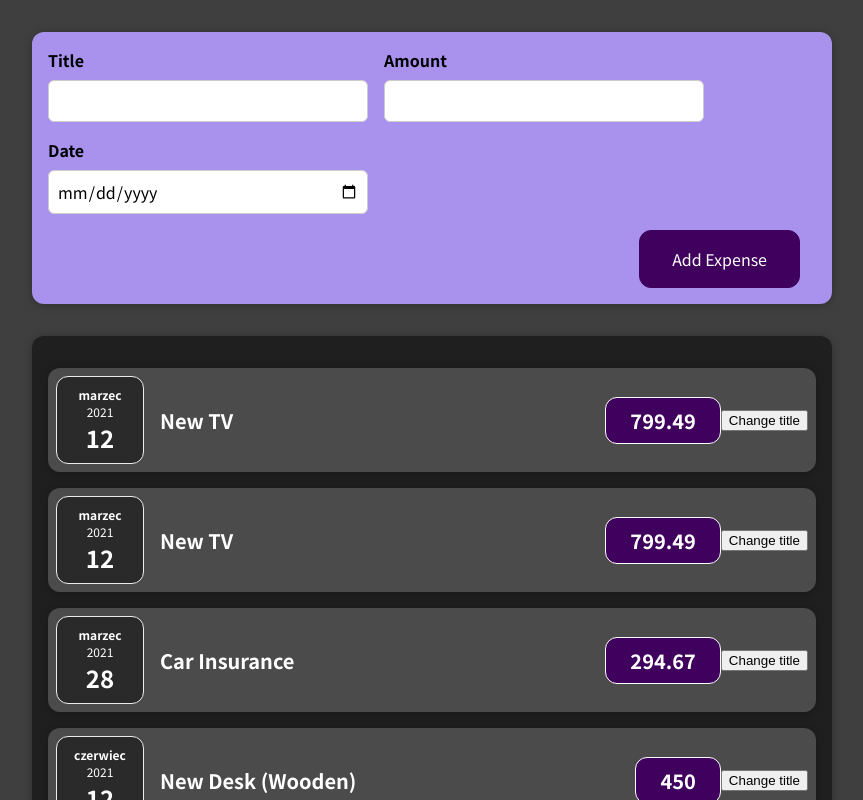
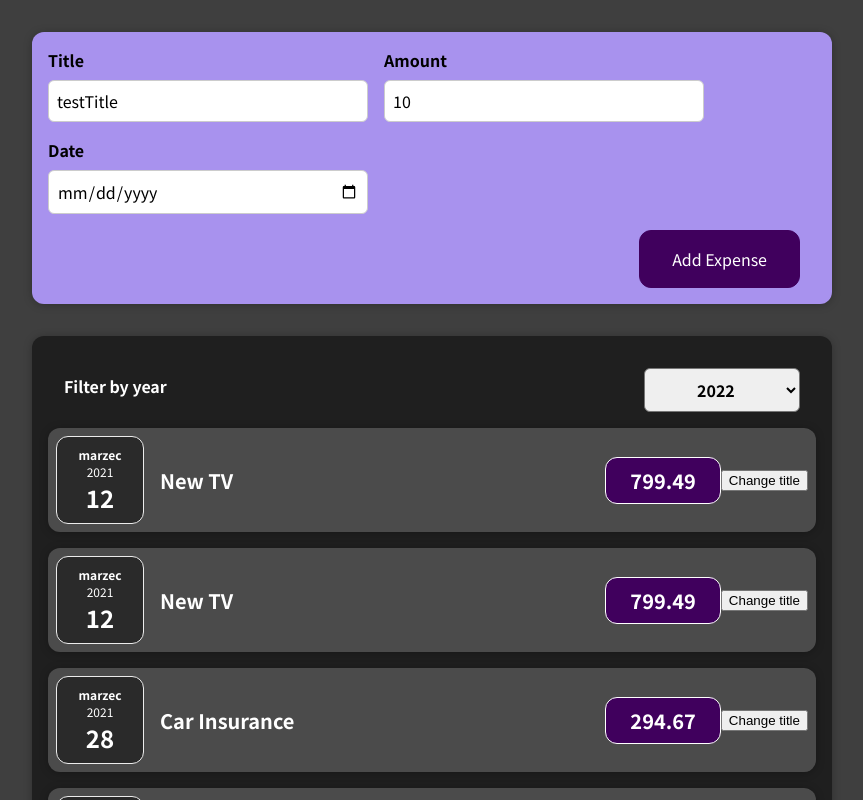
Before and after one commit to sawiewa/01-starting-setup, a React (Create React App) app: page / in a window 1280 px wide. Shown: the top 800 px of the page, without its empty margins (208-1071 px from the left). Built offline with nearby package versions, Linux system fonts and the light colour scheme.

Commit message:
kolejna czesc nauki

```diff
--- a/src/App.js
+++ b/src/App.js
@@ -29,10 +29,14 @@
 			date: new Date(2023, 5, 18),
 		},
 	];
+	const addExpenseHandler = (expense) => {
+		console.log('z aplikacji App.js');
+		console.log(expense);
+	};
 
 	return (
 		<div>
-			<NewExpense></NewExpense>
+			<NewExpense onAddExpense={addExpenseHandler}></NewExpense> {/*przekazujemy dane z komponentu NewExpenses*/}
 			<Expenses items={expenses}></Expenses>
 		</div>
 	);
--- a/src/components/Expenses/Expenses.js
+++ b/src/components/Expenses/Expenses.js
@@ -1,10 +1,13 @@
+import React, { useState } from 'react';
 import './Expenses.css';
 import ExpenseItem from './ExpenseItem';
 import Card from '../UI/Card';
+import ExpensesFilter from '../ExpensesFilter/ExpensesFilter';
 
 function Expenses(props) {
 	return (
 			<Card className='expenses'>
+			<ExpensesFilter />
 				<ExpenseItem
 					title={props.items[1].title}
 					amount={props.items[1].amount}
@@ -26,6 +29,7 @@
 					amount={props.items[4].amount}
 					date={props.items[4].date}></ExpenseItem>
 			</Card>
+
 	);
 }
 
--- /dev/null
+++ b/src/components/ExpensesFilter/ExpensesFilter.css
@@ -0,0 +1,24 @@
+.expenses-filter {
+	color: white;
+	padding: 0 1rem;
+}
+
+.expenses-filter__control {
+	display: flex;
+	width: 100%;
+	align-items: center;
+	justify-content: space-between;
+	margin: 1rem 0;
+}
+
+.expenses-filter label {
+	font-weight: bold;
+	margin-bottom: 0.5rem;
+}
+
+.expenses-filter select {
+	font: inherit;
+	padding: 0.5rem 3rem;
+	font-weight: bold;
+	border-radius: 6px;
+}
--- /dev/null
+++ b/src/components/ExpensesFilter/ExpensesFilter.js
@@ -0,0 +1,25 @@
+import React from 'react';
+
+import './ExpensesFilter.css';
+
+const ExpensesFilter = () => {
+
+
+
+
+	return (
+		<div className='expenses-filter'>
+			<div className='expenses-filter__control'>
+				<label>Filter by year</label>
+				<select>
+					<option value='2022'>2022</option>
+					<option value='2021'>2021</option>
+					<option value='2020'>2020</option>
+					<option value='2019'>2019</option>
+				</select>
+			</div>
+		</div>
+	);
+};
+
+export default ExpensesFilter;
--- a/src/components/NewExpense/ExpenseForm.js
+++ b/src/components/NewExpense/ExpenseForm.js
@@ -1,9 +1,9 @@
 import React, { useState } from 'react';
 import './ExpenseForm.css';
 
-const ExpenseForm = () => {
-	const [enteredTitle, setEnteredTitle] = useState('');
-	const [enteredAmount, setEnteredAmount] = useState('');
+const ExpenseForm = (props) => {
+	const [enteredTitle, setEnteredTitle] = useState('testTitle');
+	const [enteredAmount, setEnteredAmount] = useState('10');
 	const [enteredDate, setEnteredDate] = useState('');
 
 	const titleChangeHandler = (event) => {
@@ -21,14 +21,17 @@
 	const submitHandler = (event) => {
 		event.preventDefault();
 		const expenseData = {
+			//obiekt, te nazwy title, amountm date zobaczymy w konsoli jako tutuły i przypisane do nich wartosci
 			title: enteredTitle,
 			amount: enteredAmount,
 			date: new Date(enteredDate),
 		};
 		console.log(expenseData);
-		setEnteredTitle('');
+		props.onSaveExpenseData(expenseData);// przekazujemy expenseData w parametrze do komponentu NewExpense i tam jest kopiowany ten obiekt i dodane id
+		setEnteredTitle(''); //usuwamy dane po przeslaniu formularza
 		setEnteredAmount('');
 		setEnteredDate('');
+		console.log(enteredTitle);
 	};
 	return (
 		<form onSubmit={submitHandler}>
@@ -37,7 +40,7 @@
 					<label>Title</label>
 					<input
 						type='text'
-						value={enteredTitle}
+						value={enteredTitle} //domyślna wartość
 						onChange={titleChangeHandler}
 					/>
 				</div>
@@ -46,7 +49,7 @@
 					<input
 						type='number'
 						min='0.1'
-						step='0.01'
+						step='0.05'
 						value={enteredAmount}
 						onChange={amountChangeHandler}
 					/>
@@ -55,7 +58,7 @@
 					<label>Date</label>
 					<input
 						type='date'
-						min='2023-01-01'
+						min='2018-01-01'
 						max='2025-12-31'
 						value={enteredDate}
 						onChange={dateChangeHandler}
--- a/src/components/NewExpense/NewExpense.js
+++ b/src/components/NewExpense/NewExpense.js
@@ -2,10 +2,21 @@
 import './NewExpense.css';
 import ExpenseForm from './ExpenseForm';
 
-const NewExpense = () => {
+const NewExpense = (props) => {
+	const saveExpenseDataHanlder = (enteredExpenseData) => {
+		//funkcja bedzie oczekiwac parametru enteredExpenseData
+		const expenseData = {
+			// dodajemy nasze dane wydatków do innego obiektu
+			...enteredExpenseData, //... kopiujemy wprowadzone dane do innego obiektu */
+			id: Math.random().toString(), //dodajemy klucz id
+		};
+		props.onAddExpense(expenseData);
+	};
+
 	return (
 		<div className='new-expense'>
-			<ExpenseForm />
+			<ExpenseForm onSaveExpenseData={saveExpenseDataHanlder} />
+			{/* rekwyzyt dodany przeze mnie, nazwa jest wlasna, obojetnie jaka,wartość tego rekwizytu to funkcja która zostanie wywołana gdy cos stanie się wewnątrz tego komponentu, tutaj gdy użytkownik zapisze wprowadzone dane wydatków */}
 		</div>
 	);
 };
```
Lines whose indentation alone changed are shown as unchanged.
